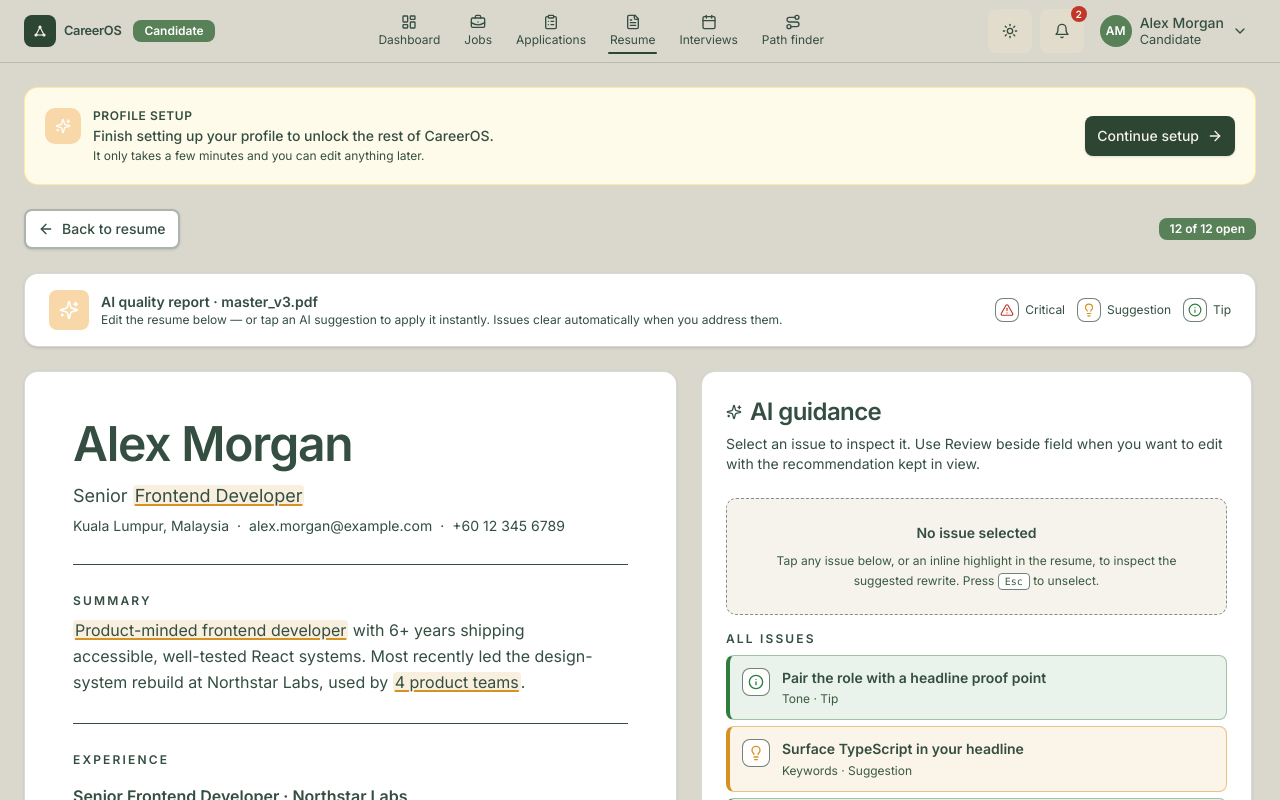
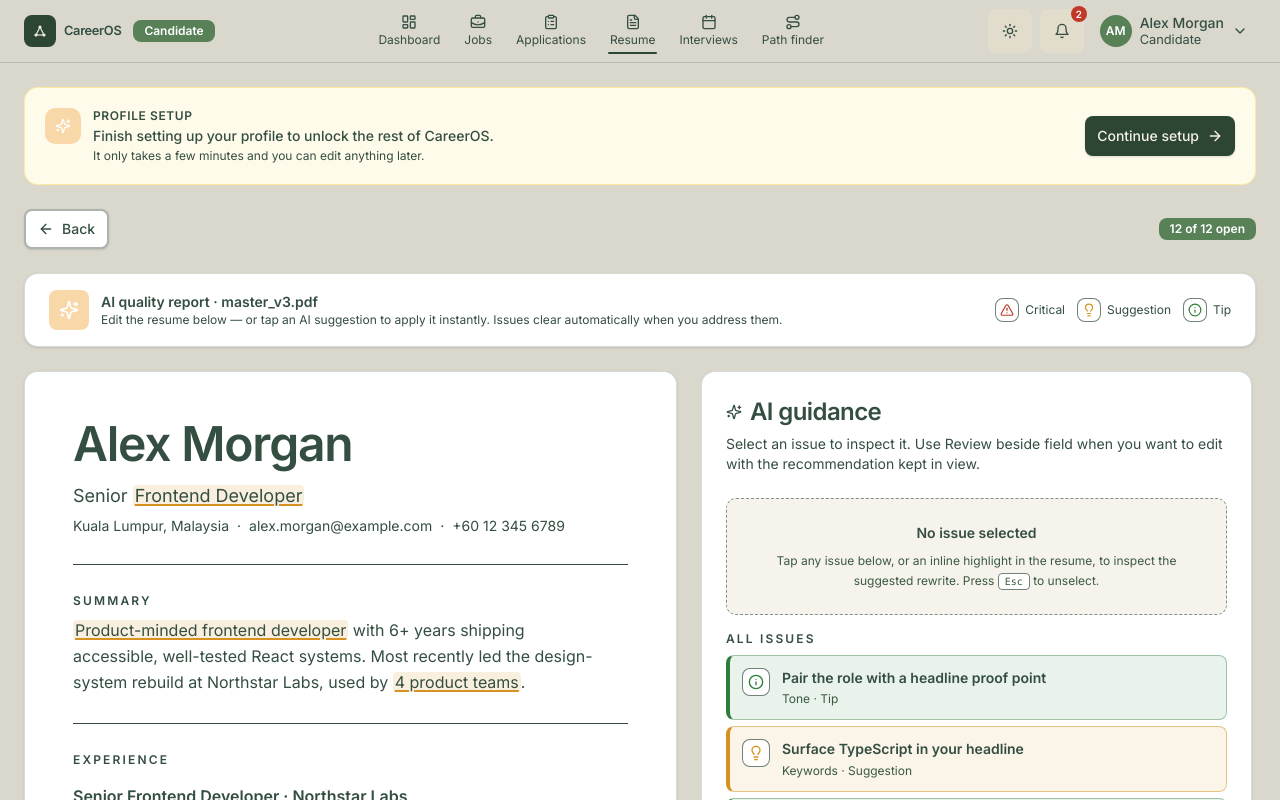
Before and after one commit to davidlaw373-glitch/talentbank-tech-hackathon-2cm, a Next.js app: page /candidate/resume/quality-checks in a window 1280 px wide. Shown: the top 800 px of the page. Built offline with nearby package versions, Linux system fonts and the light colour scheme.

Commit message:
small tweak 1

```diff
--- a/src/components/features/resume/resume-quality-checks.tsx
+++ b/src/components/features/resume/resume-quality-checks.tsx
@@ -1299,7 +1299,7 @@
         >
           <Link href="/candidate/resume">
             <ArrowLeft aria-hidden />
-            Back to resume
+            Back
           </Link>
         </Button>
         <Badge variant="secondary">
```
